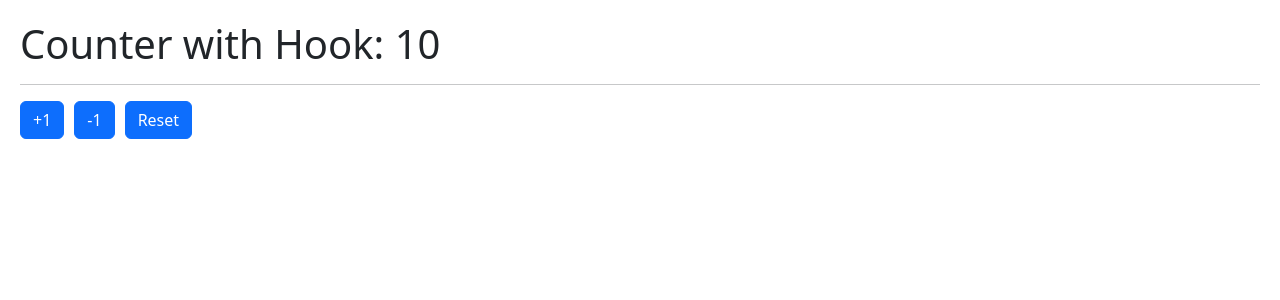
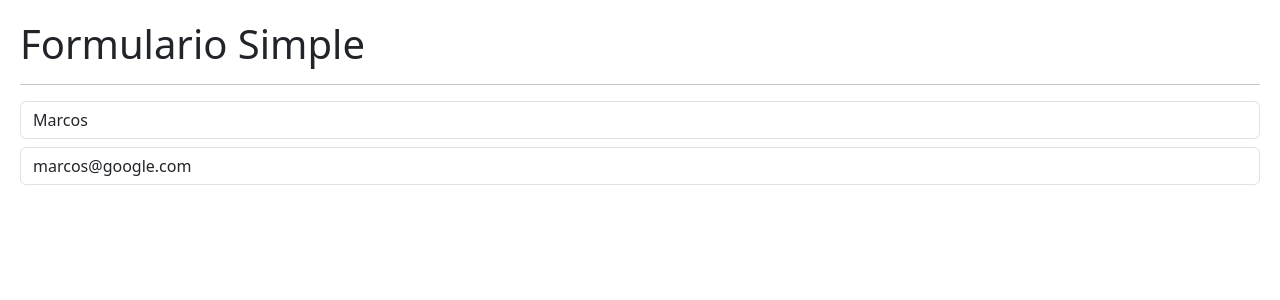
Before and after one commit to marcosbascones/Hook-app, a React (Vite) app: page / in a window 1280 px wide. Shown: the top 300 px of the page. Built offline with nearby package versions, Linux system fonts and the light colour scheme.

Commit message:
uso de useeffect

```diff
--- a/src/02-useEffect/SimpleForm.jsx
+++ b/src/02-useEffect/SimpleForm.jsx
@@ -0,0 +1,53 @@
+import React, { useEffect, useState } from 'react'
+
+export const SimpleForm = () => {
+
+    const [formState, setformState] = useState({
+        username: 'Marcos',
+        email: 'marcos@google.com'})
+
+    const { username, email } = formState;
+
+    const onInputChange = ({ target }) => {
+        const { name, value } = target;
+        setformState({
+            ...formState,
+            [name]: value
+        });
+    }
+
+    useEffect(() => {
+         console.log('useEffect called');
+    },[]);
+
+     useEffect(() => {
+         console.log('formstate change');
+    },[formState]);
+
+    useEffect(() => {
+         console.log('email change');
+    },[email]);
+
+
+  return (
+    <>
+    <h1>Formulario Simple</h1>
+
+    <hr />
+
+    <input type="text"
+    className='form-control'
+    placeholder='UserName'
+    name='username'
+    value={username}
+    onChange={onInputChange}/>
+
+    <input type="email"
+     className='form-control mt-2'
+    placeholder='marcos@marcos'
+    name='email'
+    value={email}
+    onChange={onInputChange}/>
+    </>
+  )
+}
--- a/src/main.jsx
+++ b/src/main.jsx
@@ -4,9 +4,10 @@ import './index.css'
 import { HooksApp } from './HooksApp.jsx'
 import { CounterApp } from './01-useState/CounterApp.jsx'
 import { CounterWithCustomHook } from './01-useState/CounterWithCustomHook.jsx'
+import { SimpleForm } from './02-useEffect/SimpleForm.jsx'
 
 createRoot(document.getElementById('root')).render(
   <StrictMode>
-    <CounterWithCustomHook />
+    <SimpleForm />
   </StrictMode>,
 )
```
